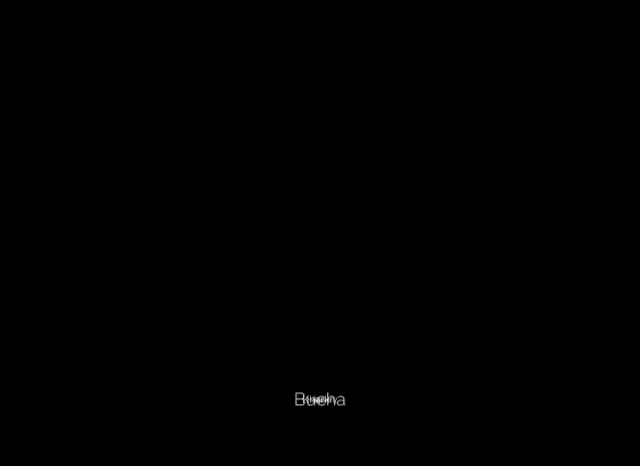
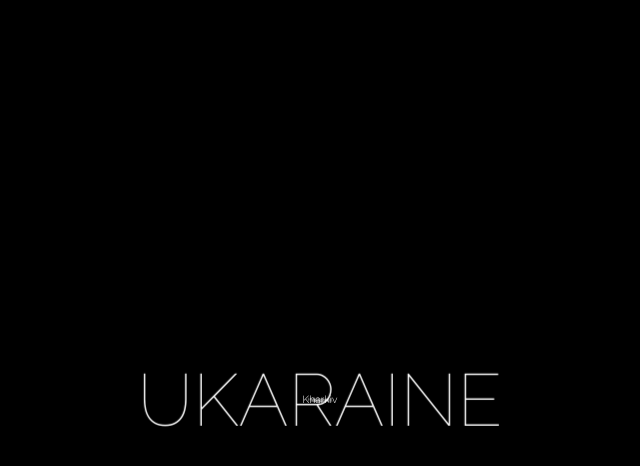
Before and after one commit to Vegamond/War, a plain HTML site: page index.html in a window 1280 px wide. Shown: the top 466 px of the page, without its empty margins (320-960 px from the left). Drawn offline with Linux system fonts and the light colour scheme.

Commit message:
add h1-h4 plus frame h2 style

```diff
--- a/css/main.css
+++ b/css/main.css
@@ -58,3 +58,16 @@ body {
     will-change: trasform;
     transform-style: preserve-3d;
 }
+
+h1,
+h2,
+h3,
+h4 {
+    font-weight: 100;
+    text-transform: uppercase;
+}
+
+.frame h2 {
+    text-align: center;
+    font-size: calc(var(--index) * 3.3);
+}
--- a/index.html
+++ b/index.html
@@ -14,10 +14,18 @@
 <body>
     <div class="container">
         <section class="gallery">
-            <div class="frame">Bucha</div>
+            <div class="frame">
+                <div class="frame__contant">
+                    <h2>Ukaraine</h2>
+                </div>
+            </div>
+
             <div class="frame">Kharkiv</div>
+
             <div class="frame">Kyiv</div>
+
             <div class="frame">Hostomel</div>
+
             <div class="frame">Mariupol</div>
         </section>
     </div>
```
